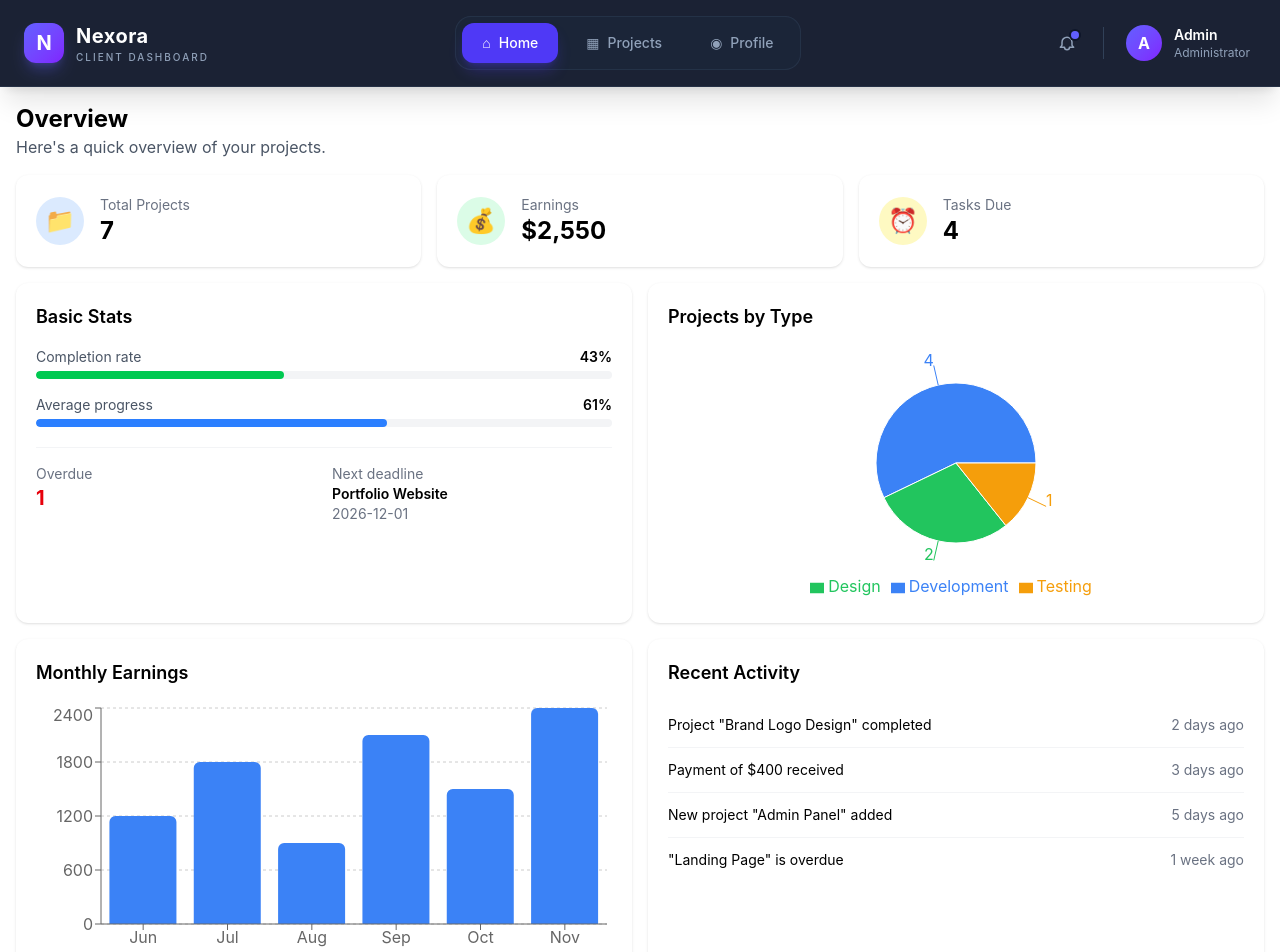
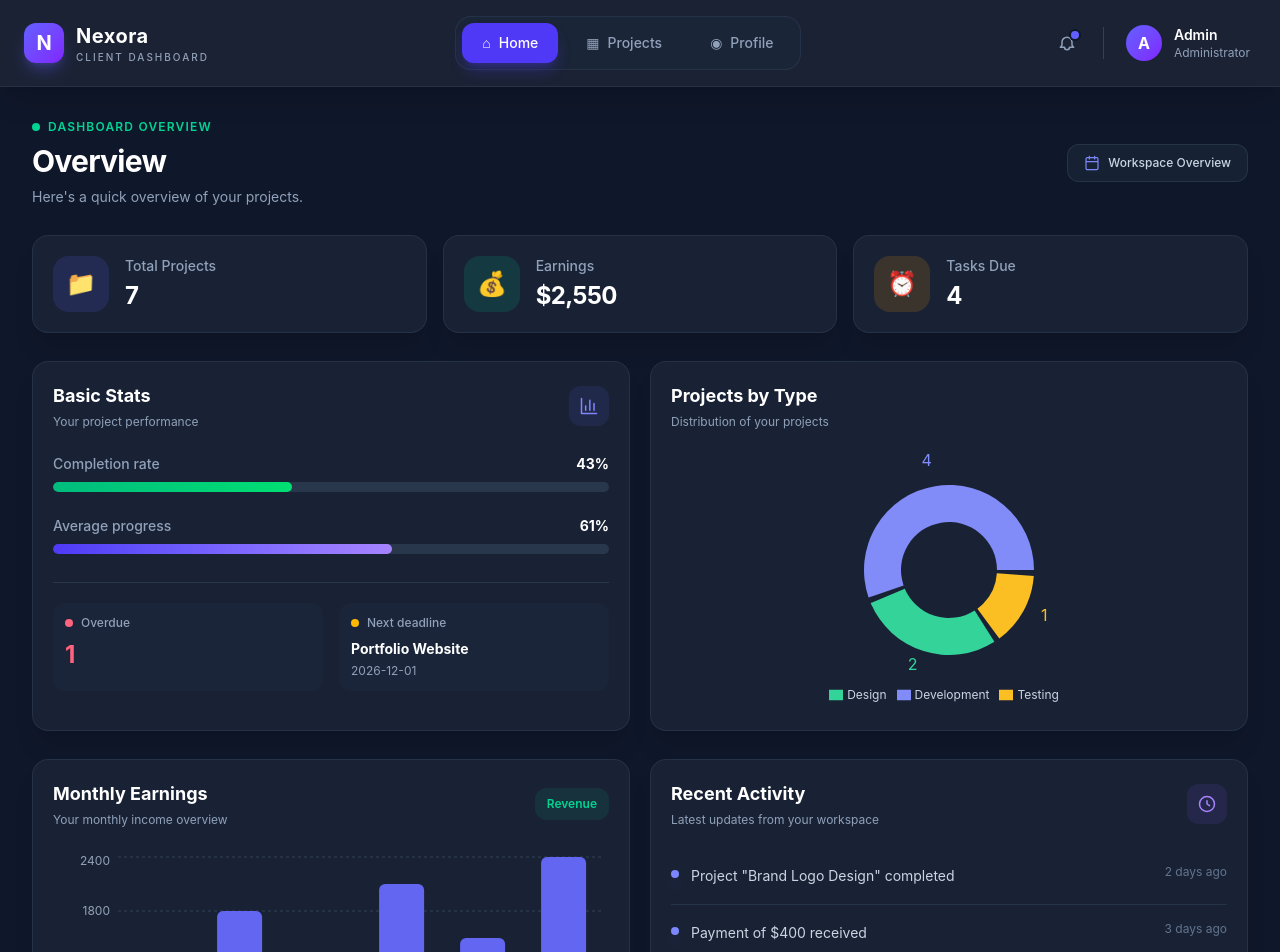
Before and after one commit to Amir-017/task1_Elevvo, a React (Vite) app: page / in a window 1280 px wide. Shown: the top 952 px of the page. Built offline with nearby package versions, Linux system fonts and the light colour scheme.

Commit message:
refactor MainLayout and Dashboard components for improved structure and styling

```diff
--- a/src/Layouts/MainLayout.jsx
+++ b/src/Layouts/MainLayout.jsx
@@ -2,7 +2,7 @@ import { Outlet } from "react-router-dom"
 import { Navbar } from "../Components/Navbar"
 import { Footer } from "../Components/Footer"
 
-export const MainLayout = ({ children }) => {
+export const MainLayout = () => {
   return (
     <div className="min-h-screen">
       <Navbar />
--- a/src/Pages/Dashboard.jsx
+++ b/src/Pages/Dashboard.jsx
@@ -1,10 +1,11 @@
+
 import {
   BarChart, Bar, XAxis, YAxis, Tooltip, CartesianGrid,
   PieChart, Pie, Cell, Legend, ResponsiveContainer,
 } from "recharts";
 import { useProducts } from "../Store/products";
 
-// بيانات وهمية للرسم والأنشطة
+// fake data for demonstration purposes
 const monthlyEarnings = [
   { month: "Jun", amount: 1200 },
   { month: "Jul", amount: 1800 },
@@ -21,17 +22,23 @@ const activities = [
   { id: 4, text: '"Landing Page" is overdue', time: "1 week ago" },
 ];
 
-const PIE_COLORS = ["#3b82f6", "#22c55e", "#f59e0b", "#ef4444"];
+const PIE_COLORS = ["#818cf8", "#34d399", "#fbbf24", "#fb7185"];
+
+const cardStyle =
+  "rounded-2xl border border-slate-700/50 bg-[#1e293b]/70 p-5 shadow-xl shadow-black/10 backdrop-blur-sm transition-all duration-300 hover:border-indigo-500/40";
 
 function Card({ title, value, icon, color }) {
   return (
-    <div className="bg-white rounded-xl shadow p-5 flex items-center gap-4">
-      <div className={`w-12 h-12 rounded-full flex items-center justify-center text-2xl ${color}`}>
+    <div className={`${cardStyle} flex items-center gap-4 hover:-translate-y-1`}>
+      <div className={`flex h-14 w-14 shrink-0 items-center justify-center rounded-2xl text-2xl ${color}`}>
         {icon}
       </div>
-      <div>
-        <p className="text-sm text-gray-500">{title}</p>
-        <p className="text-2xl font-bold">{value}</p>
+
+      <div className="min-w-0">
+        <p className="mb-1 text-sm font-medium text-slate-400">{title}</p>
+        <p className="text-2xl font-bold tracking-tight text-white">
+          {value}
+        </p>
       </div>
     </div>
   );
@@ -40,12 +47,16 @@ function Card({ title, value, icon, color }) {
 function StatBar({ label, value, color }) {
   return (
     <div>
-      <div className="flex justify-between text-sm mb-1">
-        <span className="text-gray-600">{label}</span>
-        <span className="font-semibold">{value}%</span>
+      <div className="mb-2 flex justify-between text-sm">
+        <span className="font-medium text-slate-400">{label}</span>
+        <span className="font-bold text-white">{value}%</span>
       </div>
-      <div className="h-2 bg-gray-100 rounded-full overflow-hidden">
-        <div className={`h-full rounded-full ${color}`} style={{ width: `${value}%` }} />
+
+      <div className="h-2.5 overflow-hidden rounded-full bg-slate-700/70">
+        <div
+          className={`h-full rounded-full transition-all duration-500 ${color}`}
+          style={{ width: `${value}%` }}
+        />
       </div>
     </div>
   );
@@ -65,23 +76,58 @@ function BasicStats({ products }) {
     .sort((a, b) => new Date(a.deadline) - new Date(b.deadline))[0];
 
   return (
-    <div className="bg-white rounded-xl shadow p-5">
-      <h2 className="text-lg font-semibold mb-4">Basic Stats</h2>
+    <div className={cardStyle}>
+      <div className="mb-6 flex items-center justify-between">
+        <div>
+          <h2 className="text-lg font-bold text-white">Basic Stats</h2>
+          <p className="mt-1 text-xs text-slate-400">
+            Your project performance
+          </p>
+        </div>
 
-      <div className="space-y-4">
-        <StatBar label="Completion rate" value={completionRate} color="bg-green-500" />
-        <StatBar label="Average progress" value={avgProgress} color="bg-blue-500" />
+        <div className="flex h-10 w-10 items-center justify-center rounded-xl bg-indigo-500/10 text-indigo-400">
+          <svg className="h-5 w-5" fill="none" stroke="currentColor" viewBox="0 0 24 24">
+            <path strokeWidth="1.8" strokeLinecap="round" strokeLinejoin="round" d="M3 3v18h18M18 17V9m-5 8V5m-5 12v-5" />
+          </svg>
+        </div>
       </div>
 
-      <div className="grid grid-cols-2 gap-4 mt-5 pt-4 border-t border-gray-100 text-sm">
-        <div>
-          <p className="text-gray-500">Overdue</p>
-          <p className="text-xl font-bold text-red-600">{overdue}</p>
+      <div className="space-y-6">
+        <StatBar
+          label="Completion rate"
+          value={completionRate}
+          color="bg-gradient-to-r from-emerald-500 to-green-400"
+        />
+
+        <StatBar
+          label="Average progress"
+          value={avgProgress}
+          color="bg-gradient-to-r from-indigo-600 to-violet-400"
+        />
+      </div>
+
+      <div className="mt-7 grid grid-cols-2 gap-4 border-t border-slate-700/70 pt-5">
+        <div className="rounded-xl bg-slate-800/60 p-3">
+          <div className="mb-2 flex items-center gap-2">
+            <span className="h-2 w-2 rounded-full bg-rose-400" />
+            <p className="text-xs font-medium text-slate-400">Overdue</p>
+          </div>
+          <p className="text-2xl font-bold text-rose-400">{overdue}</p>
         </div>
-        <div>
-          <p className="text-gray-500">Next deadline</p>
-          <p className="font-semibold">{next ? next.name : "None"}</p>
-          {next && <p className="text-gray-500">{next.deadline}</p>}
+
+        <div className="rounded-xl bg-slate-800/60 p-3">
+          <div className="mb-2 flex items-center gap-2">
+            <span className="h-2 w-2 rounded-full bg-amber-400" />
+            <p className="text-xs font-medium text-slate-400">Next deadline</p>
+          </div>
+
+          <p className="truncate text-sm font-bold text-white">
+            {next ? next.name : "None"}
+          </p>
+
+          {next && (
+            <p className="mt-1 text-xs text-slate-400">{next.deadline}</p>
+          )}
         </div>
       </div>
     </div>
@@ -90,16 +136,60 @@ function BasicStats({ products }) {
 
 function EarningsChart() {
   return (
-    <div className="bg-white rounded-xl shadow p-5">
-      <h2 className="text-lg font-semibold mb-4">Monthly Earnings</h2>
+    <div className={cardStyle}>
+      <div className="mb-6 flex items-center justify-between">
+        <div>
+          <h2 className="text-lg font-bold text-white">Monthly Earnings</h2>
+          <p className="mt-1 text-xs text-slate-400">
+            Your monthly income overview
+          </p>
+        </div>
+
+        <div className="rounded-xl bg-emerald-500/10 px-3 py-2 text-xs font-semibold text-emerald-400">
+          Revenue
+        </div>
+      </div>
+
       <div className="h-64">
         <ResponsiveContainer width="100%" height="100%">
           <BarChart data={monthlyEarnings}>
-            <CartesianGrid strokeDasharray="3 3" vertical={false} />
-            <XAxis dataKey="month" />
-            <YAxis />
-            <Tooltip formatter={(v) => `$${v}`} />
-            <Bar dataKey="amount" fill="#3b82f6" radius={[6, 6, 0, 0]} />
+            <CartesianGrid
+              strokeDasharray="3 3"
+              vertical={false}
+              stroke="#334155"
+            />
+
+            <XAxis
+              dataKey="month"
+              tick={{ fill: "#94a3b8", fontSize: 12 }}
+              axisLine={false}
+              tickLine={false}
+            />
+
+            <YAxis
+              tick={{ fill: "#94a3b8", fontSize: 12 }}
+              axisLine={false}
+              tickLine={false}
+            />
+
+            <Tooltip
+              cursor={{ fill: "#334155", opacity: 0.3 }}
+              contentStyle={{
+                backgroundColor: "#0f172a",
+                border: "1px solid #334155",
+                borderRadius: "12px",
+                color: "#fff",
+              }}
+              itemStyle={{ color: "#818cf8" }}
+              formatter={(v) => [`$${v}`, "Earnings"]}
+            />
+
+            <Bar
+              dataKey="amount"
+              fill="#6366f1"
+              radius={[6, 6, 0, 0]}
+              maxBarSize={45}
+            />
           </BarChart>
         </ResponsiveContainer>
       </div>
@@ -108,7 +198,7 @@ function EarningsChart() {
 }
 
 function TypesChart({ products }) {
-  // بيعدّ المشاريع حسب النوع: [{ name: "Design", value: 2 }, ...]
+
   const data = Object.entries(
     products.reduce((acc, p) => {
       acc[p.type] = (acc[p.type] || 0) + 1;
@@ -117,18 +207,51 @@ function TypesChart({ products }) {
   ).map(([name, value]) => ({ name, value }));
 
   return (
-    <div className="bg-white rounded-xl shadow p-5">
-      <h2 className="text-lg font-semibold mb-4">Projects by Type</h2>
+    <div className={cardStyle}>
+      <div className="mb-6">
+        <h2 className="text-lg font-bold text-white">Projects by Type</h2>
+        <p className="mt-1 text-xs text-slate-400">
+          Distribution of your projects
+        </p>
+      </div>
+
       <div className="h-64">
         <ResponsiveContainer width="100%" height="100%">
           <PieChart>
-            <Pie data={data} dataKey="value" nameKey="name" outerRadius={80} label>
+            <Pie
+              data={data}
+              dataKey="value"
+              nameKey="name"
+              outerRadius={85}
+              innerRadius={48}
+              paddingAngle={4}
+              label
+              labelLine={false}
+            >
               {data.map((_, i) => (
-                <Cell key={i} fill={PIE_COLORS[i % PIE_COLORS.length]} />
+                <Cell
+                  key={i}
+                  fill={PIE_COLORS[i % PIE_COLORS.length]}
+                  stroke="transparent"
+                />
               ))}
             </Pie>
-            <Tooltip />
-            <Legend />
+
+            <Tooltip
+              contentStyle={{
+                backgroundColor: "#0f172a",
+                border: "1px solid #334155",
+                borderRadius: "12px",
+                color: "#fff",
+              }}
+              itemStyle={{ color: "#cbd5e1" }}
+            />
+
+            <Legend
+              formatter={(value) => (
+                <span className="text-xs text-slate-300">{value}</span>
+              )}
+            />
           </PieChart>
         </ResponsiveContainer>
       </div>
@@ -138,13 +261,39 @@ function TypesChart({ products }) {
 
 function RecentActivity() {
   return (
-    <div className="bg-white rounded-xl shadow p-5">
-      <h2 className="text-lg font-semibold mb-4">Recent Activity</h2>
-      <ul className="divide-y divide-gray-100">
+    <div className={cardStyle}>
+      <div className="mb-5 flex items-center justify-between">
+        <div>
+          <h2 className="text-lg font-bold text-white">Recent Activity</h2>
+          <p className="mt-1 text-xs text-slate-400">
+            Latest updates from your workspace
+          </p>
+        </div>
+
+        <div className="flex h-10 w-10 items-center justify-center rounded-xl bg-violet-500/10 text-violet-400">
+          <svg className="h-5 w-5" fill="none" stroke="currentColor" viewBox="0 0 24 24">
+            <path strokeWidth="1.8" strokeLinecap="round" strokeLinejoin="round" d="M12 8v4l3 2m6-2a9 9 0 1 1-18 0 9 9 0 0 1 18 0Z" />
+          </svg>
+        </div>
+      </div>
+
+      <ul className="divide-y divide-slate-700/60">
         {activities.map((a) => (
-          <li key={a.id} className="py-3 flex justify-between gap-4 text-sm">
-            <span>{a.text}</span>
-            <span className="text-gray-500 whitespace-nowrap">{a.time}</span>
+          <li
+            key={a.id}
+            className="flex items-start justify-between gap-4 py-4 transition-colors duration-200 hover:bg-slate-800/40"
+          >
+            <div className="flex min-w-0 items-start gap-3">
+              <div className="mt-1.5 h-2 w-2 shrink-0 rounded-full bg-indigo-400 shadow-lg shadow-indigo-500/50" />
+
+              <span className="text-sm leading-6 text-slate-300">
+                {a.text}
+              </span>
+            </div>
+
+            <span className="shrink-0 whitespace-nowrap text-xs text-slate-500">
+              {a.time}
+            </span>
           </li>
         ))}
       </ul>
@@ -156,33 +305,82 @@ export const Dashboard = () => {
   const products = useProducts((state) => state.products);
 
   const totalProjects = products.length;
+
   const earnings = products
     .filter((p) => p.status === "Completed")
     .reduce((sum, p) => sum + p.budget, 0);
+
   const tasksDue = products.filter((p) => p.status !== "Completed").length;
 
   return (
-    <div className="p-4 space-y-4">
-      <div>
-        <h1 className="text-2xl font-bold">Overview</h1>
-        <p className="text-gray-600">Here's a quick overview of your projects.</p>
+    <div className="min-h-screen space-y-7 bg-[#0f172a] p-4 sm:p-6 lg:p-8">
+
+      {/* Page Header */}
+      <div className="flex flex-col justify-between gap-4 sm:flex-row sm:items-center">
+        <div>
+          <div className="mb-2 flex items-center gap-2">
+            <span className="h-2 w-2 rounded-full bg-emerald-400" />
+            <span className="text-xs font-semibold uppercase tracking-widest text-emerald-400">
+              Dashboard Overview
+            </span>
+          </div>
+
+          <h1 className="text-3xl font-bold tracking-tight text-white">
+            Overview
+          </h1>
+
+          <p className="mt-2 text-sm text-slate-400">
+            Here's a quick overview of your projects.
+          </p>
+        </div>
+
+        <div className="flex w-fit items-center gap-2 rounded-xl border border-slate-700/60 bg-slate-800/60 px-4 py-2.5">
+          <svg className="h-4 w-4 text-indigo-400" fill="none" stroke="currentColor" viewBox="0 0 24 24">
+            <path strokeWidth="1.8" strokeLinecap="round" strokeLinejoin="round" d="M8 2v4m8-4v4M3 10h18M5 4h14a2 2 0 0 1 2 2v14a2 2 0 0 1-2 2H5a2 2 0 0 1-2-2V6a2 2 0 0 1 2-2Z" />
+          </svg>
+
+          <span className="text-xs font-medium text-slate-300">
+            Workspace Overview
+          </span>
+        </div>
       </div>
 
-      <div className="grid grid-cols-1 sm:grid-cols-3 gap-4">
-        <Card title="Total Projects" value={totalProjects} icon="📁" color="bg-blue-100" />
-        <Card title="Earnings" value={`$${earnings.toLocaleString()}`} icon="💰" color="bg-green-100" />
-        <Card title="Tasks Due" value={tasksDue} icon="⏰" color="bg-yellow-100" />
+      {/* Summary Cards */}
+      <div className="grid grid-cols-1 gap-4 sm:grid-cols-2 xl:grid-cols-3">
+        <Card
+          title="Total Projects"
+          value={totalProjects}
+          icon="📁"
+          color="bg-indigo-500/15 text-indigo-400"
+        />
+
+        <Card
+          title="Earnings"
+          value={`$${earnings.toLocaleString()}`}
+          icon="💰"
+          color="bg-emerald-500/15 text-emerald-400"
+        />
+
+        <Card
+          title="Tasks Due"
+          value={tasksDue}
+          icon="⏰"
+          color="bg-amber-500/15 text-amber-400"
+        />
       </div>
 
-      <div className="grid grid-cols-1 lg:grid-cols-2 gap-4">
+      {/* Stats & Project Types */}
+      <div className="grid grid-cols-1 gap-5 lg:grid-cols-2">
         <BasicStats products={products} />
         <TypesChart products={products} />
       </div>
 
-      <div className="grid grid-cols-1 lg:grid-cols-2 gap-4">
+      {/* Earnings & Activity */}
+      <div className="grid grid-cols-1 gap-5 lg:grid-cols-2">
         <EarningsChart />
         <RecentActivity />
       </div>
+
     </div>
   );
 };
```
